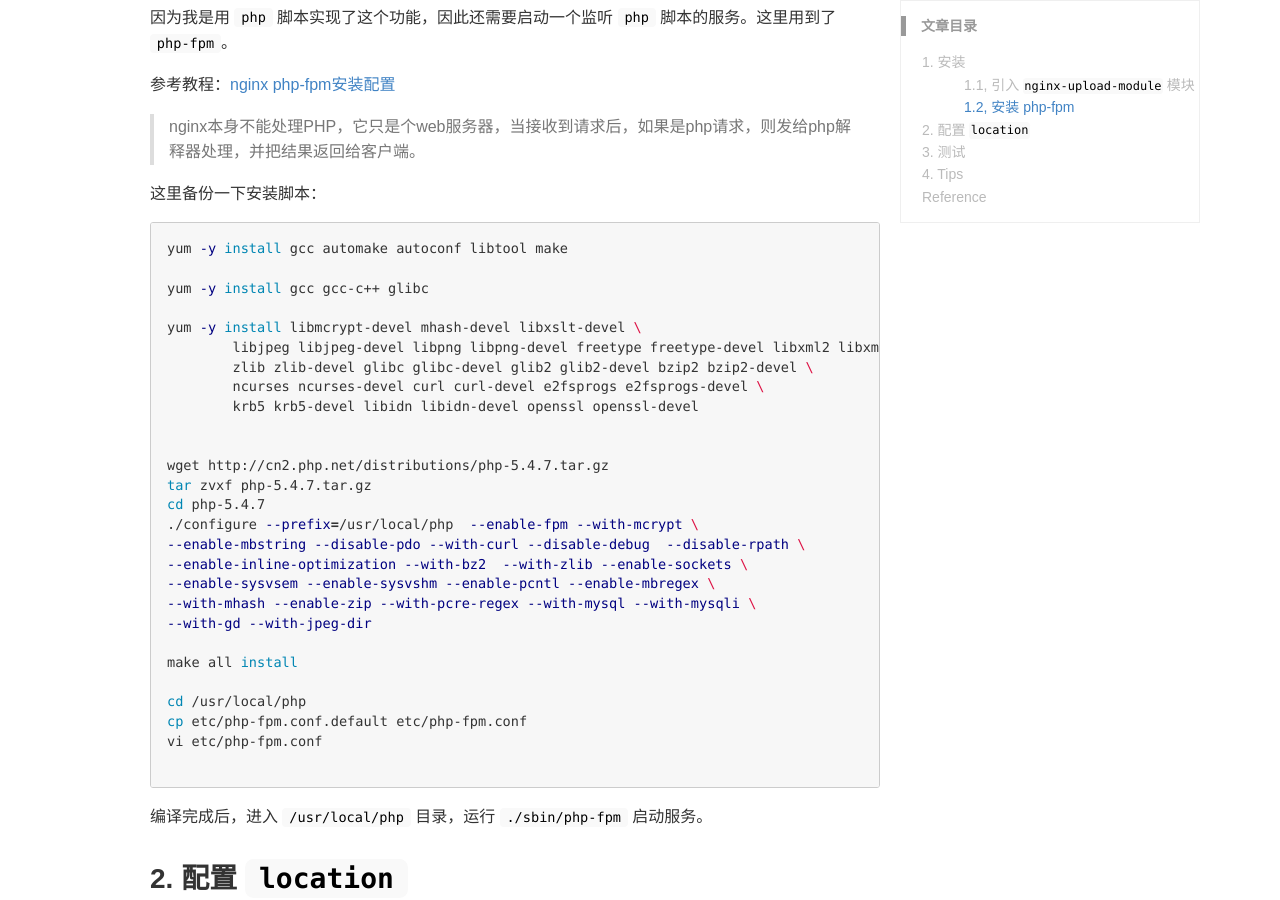
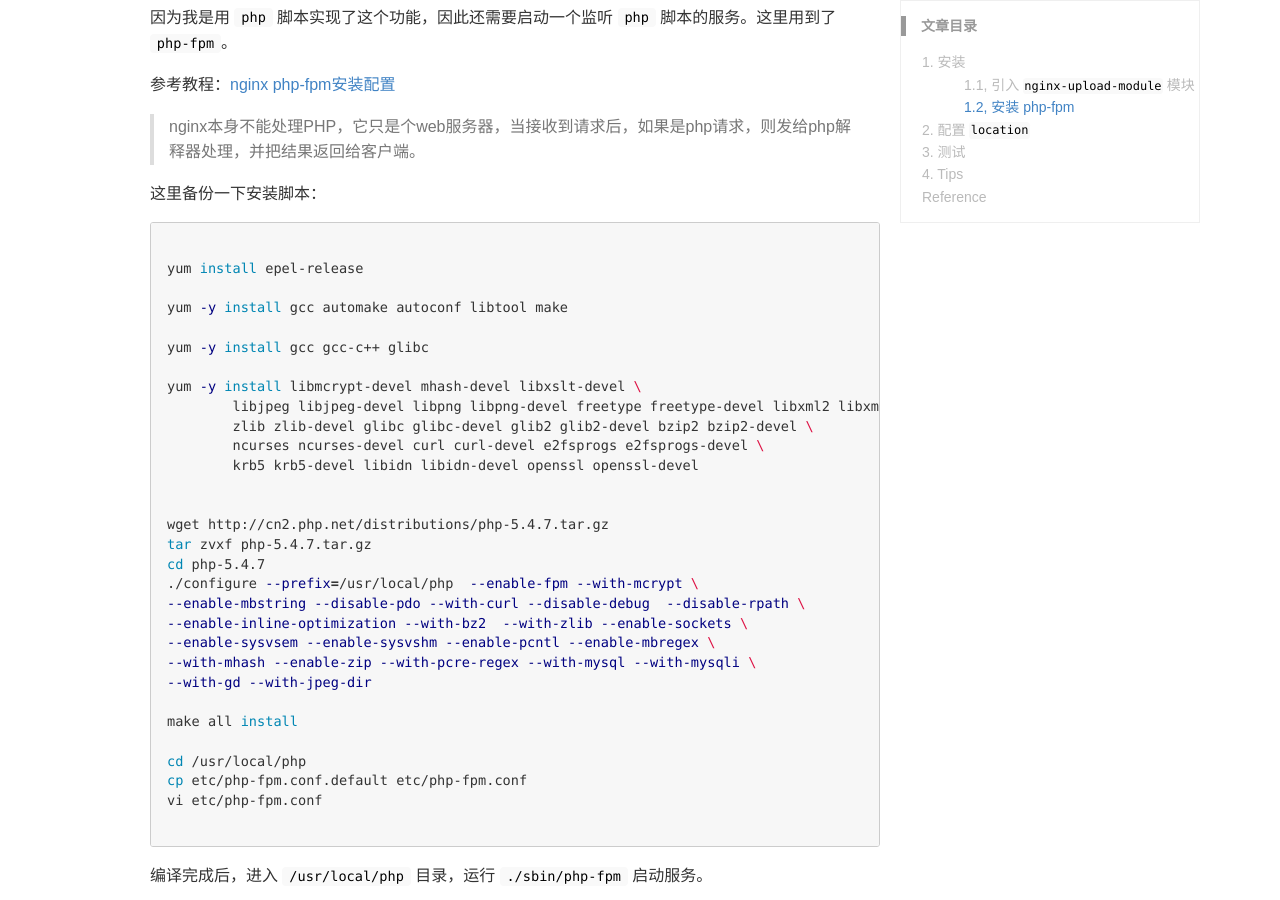
Before and after one commit to Miopas/miopas.github.io, a Jekyll site: the page built from _posts/2018-07-24-nginx-file-server-upload.md, in a window 1280 px wide and 900 px high, scrolled down 910 px. Built offline with Jekyll 4.4.1, drawn with Linux system fonts in a browser that asks for light colours.

Commit message:
Update 2018-07-24-nginx-file-server-upload.md

````diff
--- a/_posts/2018-07-24-nginx-file-server-upload.md
+++ b/_posts/2018-07-24-nginx-file-server-upload.md
@@ -38,6 +38,9 @@ cd /usr/local/nginx-1.9.9/
 
 这里备份一下安装脚本：
 ```shell
+
+yum install epel-release
+
 yum -y install gcc automake autoconf libtool make
 
 yum -y install gcc gcc-c++ glibc
````
